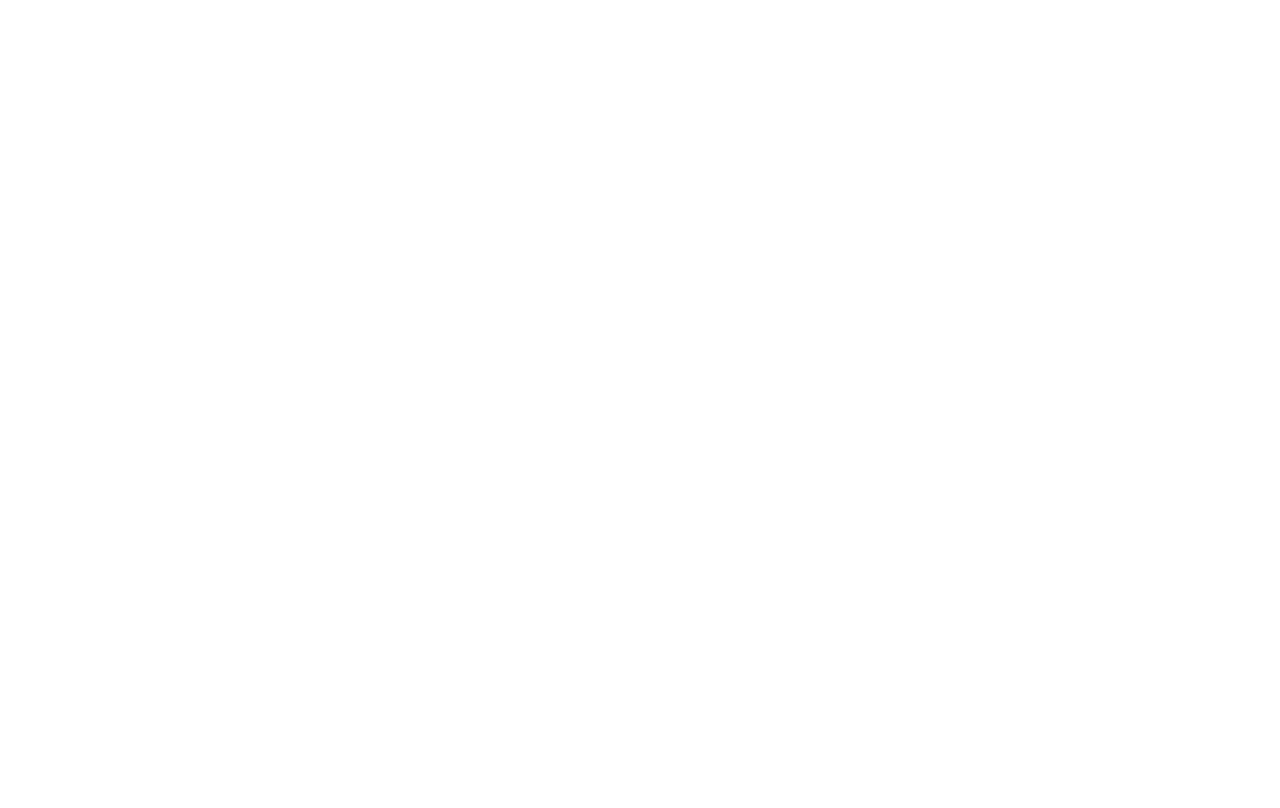
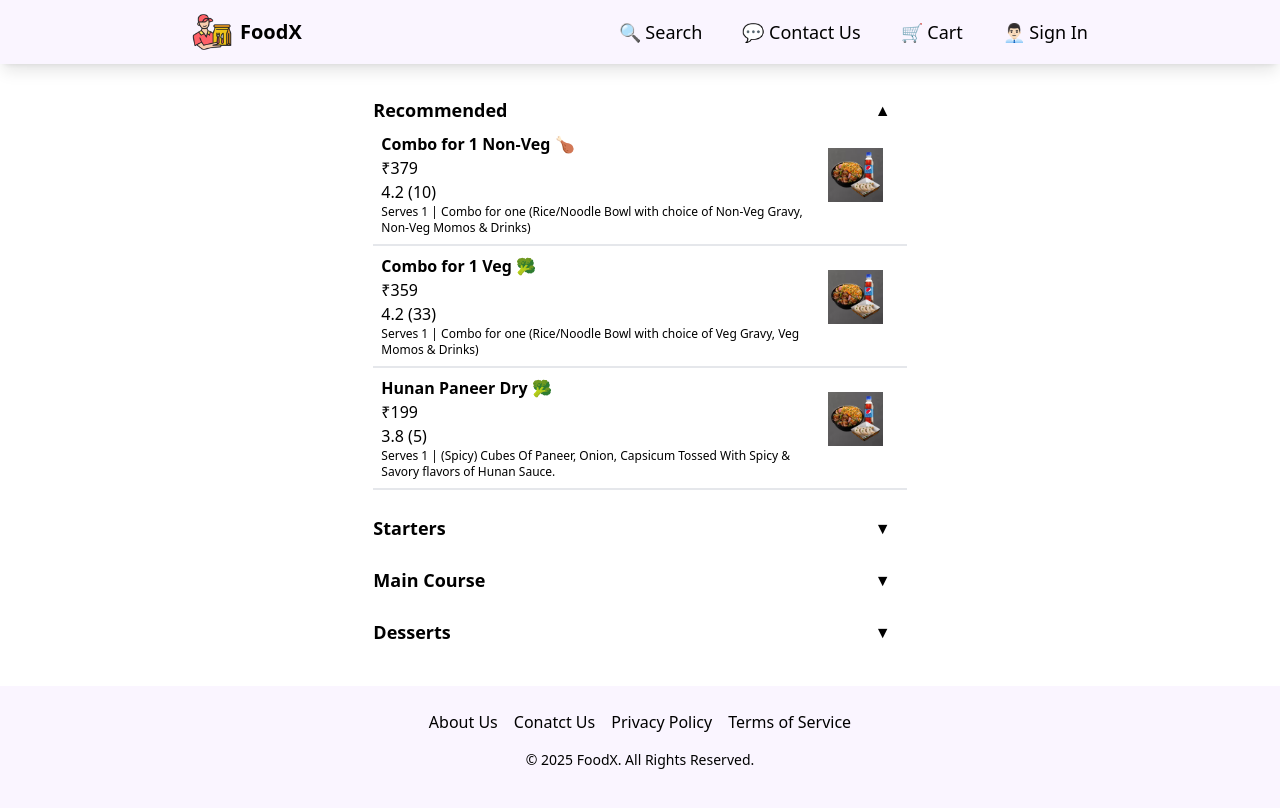
Before and after one commit to shyam1199/foodx, a React (Vite) app: page /restaurant-menu/1 in a window 1280 px wide. Before the commit this address had no page. Built offline with nearby package versions, Linux system fonts and the light colour scheme.

Commit message:
menu page added

```diff
--- a/src/App.jsx
+++ b/src/App.jsx
@@ -5,7 +5,9 @@
   return (
     <div>
       <Header />
-      <Outlet />
+      <main className="mt-24">
+        <Outlet />
+      </main>
       <Footer />
     </div>
   )
--- a/src/components/Footer.jsx
+++ b/src/components/Footer.jsx
@@ -9,7 +9,7 @@
                 <div>Privacy Policy</div>
                 <div>Terms of Service</div>
             </div>
-            <div class="text-sm text-center p-4">
+            <div className="text-sm text-center p-4">
                 © 2025 FoodX. All Rights Reserved.
             </div>
         </footer>
--- /dev/null
+++ b/src/components/MenuAccordion.jsx
@@ -0,0 +1,16 @@
+import { MenuItem } from '.'
+
+const MenuAccordion = ({ category, items, visibleCategory, setVisibleCategory, index }) => {
+    const isVisible = visibleCategory == index;
+    return (
+        <div className='mb-6'>
+            <div className='flex justify-between'>
+                <div className='font-bold text-lg'>{category}</div>
+                <button onClick={() => { setVisibleCategory(isVisible ? null : index) }} className='mr-4'>{isVisible ? "▲" : "▼"}</button>
+            </div>
+            {isVisible && items.map((item, k) => (<MenuItem key={k} {...item} />))}
+        </div>
+    )
+}
+
+export default MenuAccordion
--- /dev/null
+++ b/src/components/MenuItem.jsx
@@ -0,0 +1,20 @@
+import React from 'react'
+
+const MenuItem = ({ id, name, type, price, rating, reviews, description, image, customizable }) => {
+    return (
+        <div className='flex justify-between p-2 border-b-2 border-gray'>
+            <div className='w-10/12'>
+                <div className='font-semibold'>{name} {type == "Veg" ? "🥦" : "🍗"}</div>
+                <div>₹{price}</div>
+                <div>{rating} ({reviews})</div>
+                <div className='text-xs'>{description}</div>
+            </div>
+            <div className='w-2/12 p-4'>
+                <img className='' alt='Item Image' src={image} />
+                {/* {customizable && <div>customizable</div>} */}
+            </div>
+        </div>
+    )
+}
+
+export default MenuItem
--- a/src/components/RestaurantCard.jsx
+++ b/src/components/RestaurantCard.jsx
@@ -1,16 +1,18 @@
 import React from 'react'
+import { Link } from 'react-router-dom'
 
 const RestaurantCard = ({ id, name, description, rating, address, image }) => {
   return (
-    <div className='w-2/12 m-4 h-80 shadow-lg rounded-xl overflow-hidden'>
-      <img className="w-full h-36 object-fit" alt='' src='https://media-assets.swiggy.com/swiggy/image/upload/fl_lossy,f_auto,q_auto,w_660/RX_THUMBNAIL/IMAGES/VENDOR/2024/7/16/a5e2b6e1-abbd-492f-9472-44af9dda6103_9864.jpg'></img>
+    <Link to={'/restaurant-menu/' + id} className='w-2/12 m-4 h-80 shadow-lg rounded-xl overflow-hidden'>
+      <img className="w-full h-36 object-fit" alt='' src={image}></img>
       <div className='m-4'>
         <h1 className='text-l font-semibold'>{name}</h1>
         <div>{rating} ⭐</div>
         <p className='text-sm font-light py-2'>{address}</p>
         <p className='text-sm font-light'>{description}</p>
       </div>
-    </div>
+    </Link>
+
   )
 }
 
--- a/src/components/RestaurantContainer.jsx
+++ b/src/components/RestaurantContainer.jsx
@@ -3,11 +3,11 @@
 
 const RestaurantContainer = ({ title, resData }) => {
   return (
-    <div className='w-10/12 mx-auto my-24'>
+    <div className='w-10/12 mx-auto'>
       <div className='mx-4 text-2xl font-bold'>{title}</div>
       <div className='flex flex-wrap '>
         {
-          resData.map((data) => <RestaurantCard {...data} />)
+          resData.map((data, k) => <RestaurantCard key={k} {...data} />)
         }
       </div>
     </div>
--- /dev/null
+++ b/src/components/RestaurantMenu.jsx
@@ -0,0 +1,21 @@
+import { useEffect, useState } from 'react'
+import menuData from "../data/restaurnatMenu.json"
+import { MenuAccordion } from '.';
+
+const RestaurantMenu = () => {
+    const [menu, setMenu] = useState();
+    const [visibleCategory, setVisibleCategory] = useState(0);
+    useEffect(() => {
+        setTimeout(() => { setMenu(menuData) }, 1000)
+    }, [])
+
+    if (!menu) return <div>Shimmer Menu</div>
+
+    return (
+        <div className='w-5/12 mx-auto'>
+            {menu.map((category, index) => (<MenuAccordion {...category} key={index} index={index} visibleCategory={visibleCategory} setVisibleCategory={setVisibleCategory} />))}
+        </div>
+    )
+}
+
+export default RestaurantMenu
--- a/src/components/index.js
+++ b/src/components/index.js
@@ -5,6 +5,8 @@
 import ContactUs from "./ContactUs";
 import RestaurantContainer from "./RestaurantContainer";
 import RestaurantCard from './RestaurantCard'
+import RestaurantMenu from "./RestaurantMenu";
+import MenuAccordion from "./MenuAccordion";
+import MenuItem from "./MenuItem";
 
-
-export { Header, Footer, Home, FoodDelivery, ContactUs, RestaurantContainer, RestaurantCard }
+export { Header, Footer, Home, FoodDelivery, ContactUs, RestaurantContainer, RestaurantCard, RestaurantMenu, MenuAccordion, MenuItem }
--- /dev/null
+++ b/src/data/restaurnatMenu.json
@@ -0,0 +1,114 @@
+[
+    {
+        "category": "Recommended",
+        "items": [
+            {
+                "name": "Combo for 1 Non-Veg",
+                "type": "Non-Veg",
+                "price": 379,
+                "rating": 4.2,
+                "reviews": 10,
+                "description": "Serves 1 | Combo for one (Rice/Noodle Bowl with choice of Non-Veg Gravy, Non-Veg Momos & Drinks)",
+                "image": "http://localhost:5173/item.png",
+                "customizable": true
+            },
+            {
+                "name": "Combo for 1 Veg",
+                "type": "Veg",
+                "price": 359,
+                "rating": 4.2,
+                "reviews": 33,
+                "description": "Serves 1 | Combo for one (Rice/Noodle Bowl with choice of Veg Gravy, Veg Momos & Drinks)",
+                "image": "http://localhost:5173/item.png",
+                "customizable": true
+            },
+            {
+                "name": "Hunan Paneer Dry",
+                "type": "Veg",
+                "price": 199,
+                "original_price": 369,
+                "rating": 3.8,
+                "reviews": 5,
+                "description": "Serves 1 | (Spicy) Cubes Of Paneer, Onion, Capsicum Tossed With Spicy & Savory flavors of Hunan Sauce.",
+                "image": "http://localhost:5173/item.png",
+                "customizable": true,
+                "offer": "Get undefined"
+            }
+        ]
+    },
+    {
+        "category": "Starters",
+        "items": [
+            {
+                "name": "Chicken Lollipop",
+                "type": "Non-Veg",
+                "price": 299,
+                "rating": 4.5,
+                "reviews": 20,
+                "description": "Crispy fried chicken wings coated in spicy batter, served with tangy dip.",
+                "image": "http://localhost:5173/item.png",
+                "customizable": false
+            },
+            {
+                "name": "Spring Rolls",
+                "type": "Veg",
+                "price": 149,
+                "rating": 4.0,
+                "reviews": 15,
+                "description": "Crispy rolls filled with stir-fried vegetables and noodles.",
+                "image": "http://localhost:5173/item.png",
+                "customizable": false
+            }
+        ]
+    },
+    {
+        "category": "Main Course",
+        "items": [
+            {
+                "name": "Butter Chicken",
+                "type": "Non-Veg",
+                "price": 399,
+                "rating": 4.8,
+                "reviews": 50,
+                "description": "Classic Indian curry with tender chicken cooked in a creamy tomato gravy.",
+                "image": "http://localhost:5173/item.png",
+                "customizable": false
+            },
+            {
+                "name": "Paneer Butter Masala",
+                "type": "Veg",
+                "price": 299,
+                "rating": 4.6,
+                "reviews": 40,
+                "description": "Soft paneer cubes cooked in rich and creamy butter masala.",
+                "image": "http://localhost:5173/item.png",
+                "customizable": false
+            }
+        ]
+    },
+    {
+        "category": "Desserts",
+        "items": [
+            {
+                "name": "Gulab Jamun",
+                "type": "Veg",
+                "price": 99,
+                "rating": 4.7,
+                "reviews": 25,
+                "description": "Soft and spongy dumplings soaked in sugar syrup, served warm.",
+                "image": "http://localhost:5173/item.png",
+                "customizable": false
+            },
+            {
+                "name": "Chocolate Brownie",
+                "type": "Veg",
+                "price": 149,
+                "rating": 4.3,
+                "reviews": 18,
+                "description": "Warm chocolate brownie topped with vanilla ice cream.",
+                "image": "http://localhost:5173/item.png",
+                "customizable": false
+            }
+        ]
+    }
+]
--- a/src/main.jsx
+++ b/src/main.jsx
@@ -1,7 +1,7 @@
 import { StrictMode } from 'react'
 import { createRoot } from 'react-dom/client'
 import { BrowserRouter, Route, Routes } from "react-router-dom"
-import { ContactUs, Home, FoodDelivery } from "./components"
+import { ContactUs, Home, FoodDelivery, RestaurantMenu } from "./components"
 import App from './App.jsx'
 import './index.css'
 
@@ -13,6 +13,7 @@
           <Route index element={<Home />} />
           <Route path="/contact-us" element={<ContactUs />} />
           <Route path="/food-delivery" element={<FoodDelivery />} />
+          <Route path="/restaurant-menu/:id" element={<RestaurantMenu />} />
         </Route>
       </Routes>
     </BrowserRouter>
```
Also changed, not shown: src/data/restaurantList.json (+10 -10 lines), public/item.png (added), public/restaurant.png (added).
